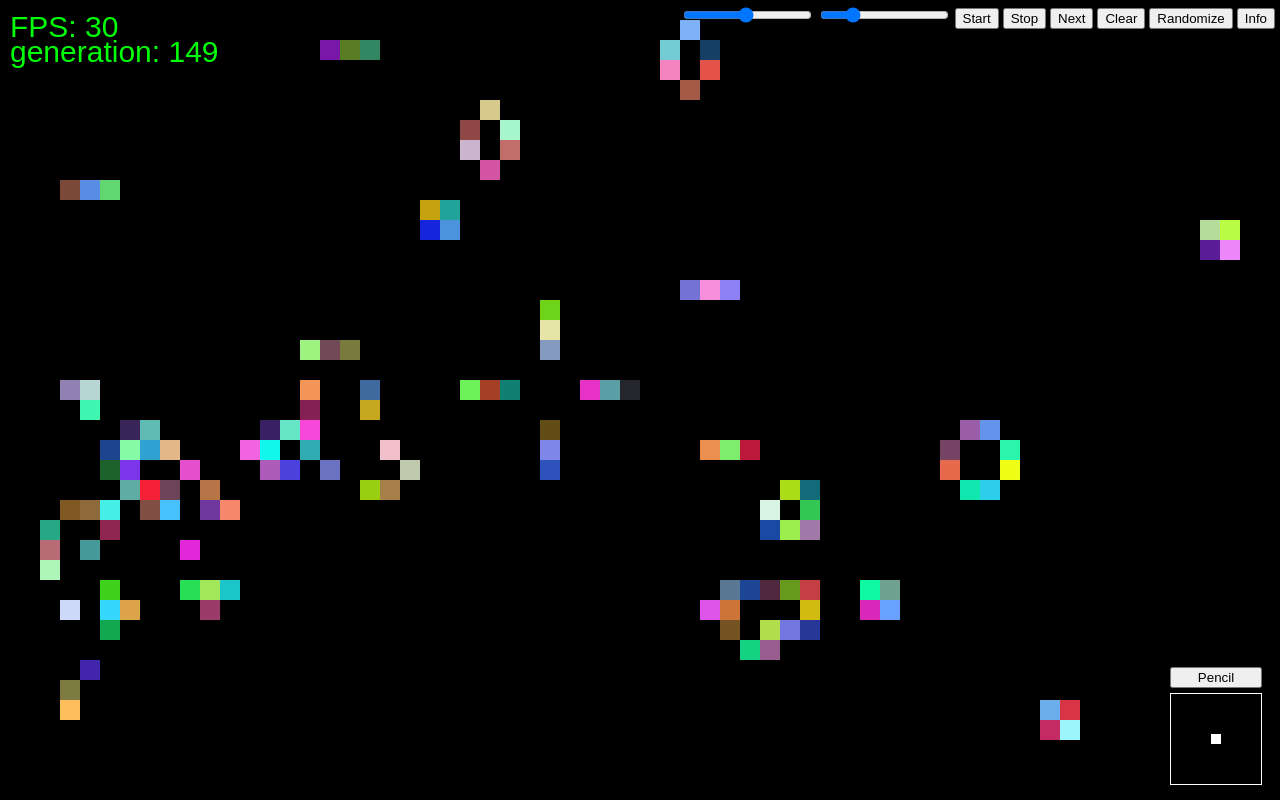
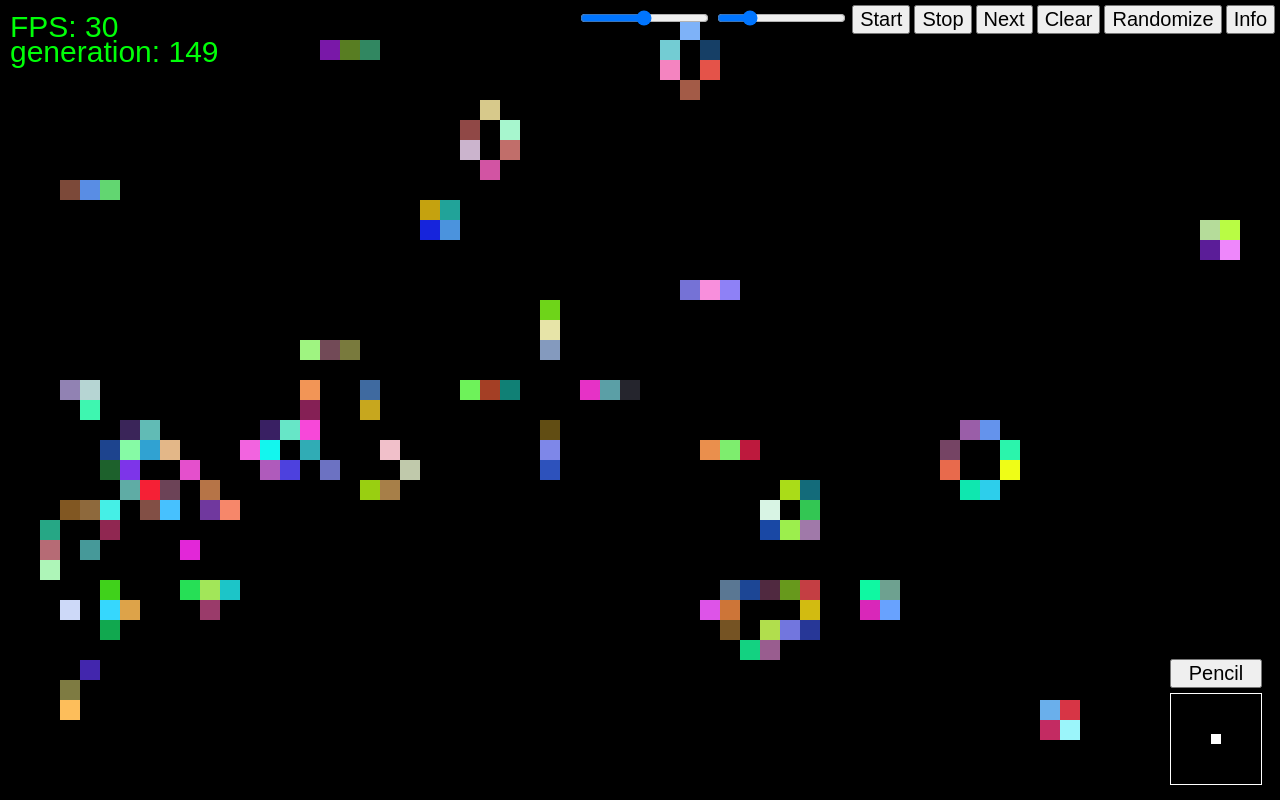
Before and after one commit to vanArthur/theGameOfLife, a plain HTML site: page index.html in a window 1280 px wide. Drawn offline with Linux system fonts and the light colour scheme.

Commit message:
Make buttons bigger

```diff
--- a/index.html
+++ b/index.html
@@ -12,15 +12,15 @@
 	<div id="buttons">
 		<input  id="fpsSlider" type="range" min="1" max="60" value="30" onchange="changeFPS()">
 		<input  id="resSlider" type="range" min="5" max="50" value="15" onchange="changeRes()">
-		<button onclick="startLoop()">Start</button>
-		<button onclick="stopLoop()">Stop</button>
-		<button onclick="update()">Next</button>
-		<button onclick="clearMap()">Clear</button>
-		<button onclick="gameMapRandomise()">Randomize</button>
-		<button onclick="window.open('https://en.wikipedia.org/wiki/Conway%27s_Game_of_Life', '_blank').focus();">Info</button>
+		<button class="button" onclick="startLoop()">Start</button>
+		<button class="button" onclick="stopLoop()">Stop</button>
+		<button class="button" onclick="update()">Next</button>
+		<button class="button" onclick="clearMap()">Clear</button>
+		<button class="button" onclick="gameMapRandomise()">Randomize</button>
+		<button class="button" onclick="window.open('https://en.wikipedia.org/wiki/Conway%27s_Game_of_Life', '_blank').focus();">Info</button>
 	</div>
 	<div class="previewGrid">
-		<button onclick="togglePencil()">Pencil</button>
+		<button class="button" onclick="togglePencil()">Pencil</button>
 		<canvas id="previewCanvas" width="90" height="90"></canvas>
 	</div>
 	<div class="canvascontainer">
@@ -75,6 +75,10 @@
 		border: 1px solid #fff;
 		transform: translate(0px, 5px);
 	}
+	.button {
+		font-family: Arial, Helvetica, sans-serif;
+        font-size: 20px;
+	}
 
 </style>
 
```
